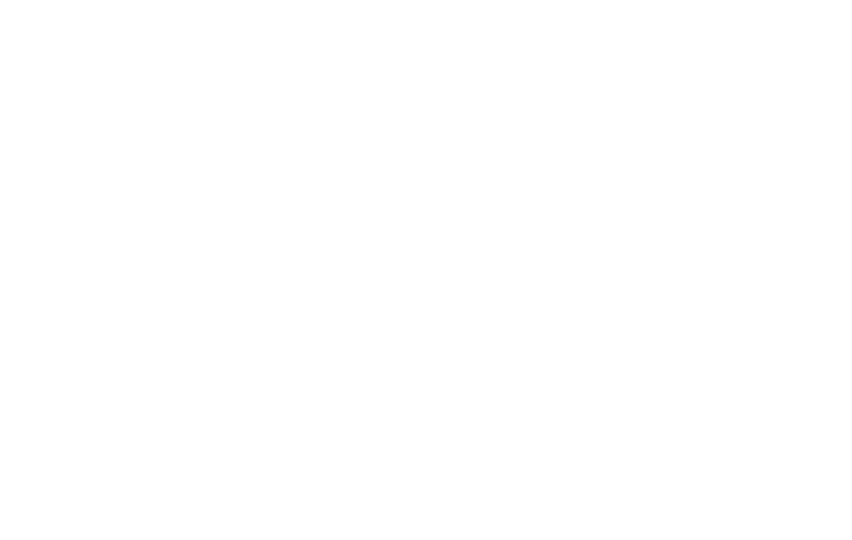
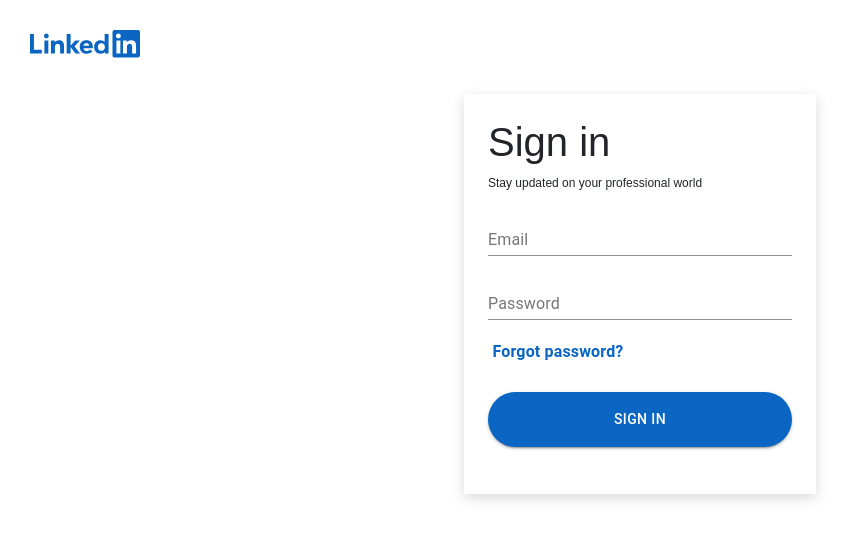
Before and after one commit to Mohammad79-nkv/linkdin, a React (Create React App) app: page /login in a window 1280 px wide. Shown: the top 540 px of the page, without its empty margins (0-852 px from the left). Built offline with nearby package versions, Linux system fonts and the light colour scheme.

Commit message:
sign in added

```diff
--- a/package.json
+++ b/package.json
@@ -13,6 +13,7 @@
     "bootstrap": "^5.1.3",
     "firebase": "^8.4.1",
     "firebase-tools": "^9.9.0",
+    "formik": "^2.2.9",
     "react": "^17.0.2",
     "react-dom": "^17.0.2",
     "react-redux": "^7.2.6",
@@ -22,7 +23,8 @@
     "redux-devtools-extension": "^2.13.9",
     "redux-thunk": "^2.4.1",
     "styled-components": "^5.3.3",
-    "web-vitals": "^1.1.2"
+    "web-vitals": "^1.1.2",
+    "yup": "^0.32.11"
   },
   "scripts": {
     "start": "react-scripts start",
--- a/src/App.js
+++ b/src/App.js
@@ -1,6 +1,7 @@
 import { Switch, Route } from "react-router-dom";
 import Home from "./components/Home.jsx";
 import Login from "./components/Login.jsx";
+import SignIn from "./components/SignIn.jsx";
 
 function App() {
   return (
@@ -12,6 +13,9 @@
         <Route exact path="/home">
           <Home />
         </Route>
+        <Route exact path="/login">
+          <SignIn />
+        </Route>
       </Switch>
     </div>
   );
--- a/src/components/Login.jsx
+++ b/src/components/Login.jsx
@@ -1,12 +1,12 @@
 import { useDispatch } from "react-redux";
-import { useHistory } from "react-router-dom";
+import { Link, useHistory } from "react-router-dom";
 import styled from "styled-components";
 import { signInGoogle } from "../store/user";
 
 const Login = () => {
   const dispatch = useDispatch();
   const history = useHistory();
-  const handleSignInWithGoogle =  async() => {
+  const handleSignInWithGoogle = async () => {
     await dispatch(signInGoogle());
     history.push("/home");
   };
@@ -19,7 +19,9 @@
         </a>
         <div>
           <Join>Join now</Join>
-          <SignIn>Sign in</SignIn>
+          <Link to="/login">
+            <SignIn>Sign in</SignIn>
+          </Link>
         </div>
       </Nav>
       <Section>
@@ -73,7 +75,7 @@
   }
 `;
 const SignIn = styled.a`
-  text-decoration: none;
+  text-decoration: none !important;
   box-shadow: inset 0 0 0 1px #0a66c2;
   color: #0a66c2;
   border-radius: 24px;
--- /dev/null
+++ b/src/components/SignIn.jsx
@@ -0,0 +1,155 @@
+import { Form, Formik, useFormik } from "formik";
+import styled from "styled-components";
+import FormControl from "./form/FormControl";
+import * as Yup from "yup";
+import { Button, makeStyles, Typography } from "@material-ui/core";
+
+const validationSchema = Yup.object({
+  email: Yup.string("Enter your email")
+    .email("Enter a valid email")
+    .required("Email is required"),
+  password: Yup.string("Enter your password")
+    .min(8, "Password should be of minimum 8 characters length")
+    .required("Password is required"),
+});
+const initialValues = {
+  email: "",
+  password: "",
+};
+const onSubmit = (values) => {
+  console.log(values);
+};
+
+const useStyles = makeStyles((theme) => ({
+  password: {
+    marginTop: theme.spacing(2),
+  },
+  forgatPassword : {
+    marginTop: theme.spacing(2),
+    color: "#0A66C2",
+    fontWeight: "bold",
+    // display: "inline",
+    width: '160px',
+    cursor: 'pointer',
+    transitionDuration: '100ms',
+    textAlign: 'center',
+    boxSizing:'border-box',
+    padding:'4px 8px',
+    marginLeft: '-10px',
+    borderRadius: '20px',
+    '&:hover' : {
+        textDecoration: 'underline',
+        backgroundColor: '#D0E8FF'
+    }
+  },
+  formBtn: {
+      marginTop: theme.spacing(3),
+      padding: '15px',
+      borderRadius: '40px',
+      backgroundColor: '#0A66C2',
+      fontWeight: '500',
+  }
+}));
+
+const SignIn = () => {
+  const classes = useStyles();
+  const formik = useFormik({ initialValues, validationSchema, onSubmit });
+  return (
+    <Container>
+      <Header>
+        <a>
+          <img src="/images/login-logo.svg" alt="header-logo" />
+        </a>
+      </Header>
+      <Content>
+        <HeaderContent>
+          <h1>Sign in</h1>
+          <p>Stay updated on your professional world</p>
+        </HeaderContent>
+        <FormContent>
+          <form onSubmit={formik.handleSubmit}>
+            <FormControl
+              control="input"
+              type="email"
+              id="email"
+              name="email"
+              label="Email"
+              value={formik.values.email}
+              onChange={formik.handleChange}
+              error={formik.touched.email && Boolean(formik.errors.email)}
+              helperText={formik.touched.email && formik.errors.email}
+            />
+            <FormControl
+              className={classes.password}
+              control="input"
+              type="password"
+              id="password"
+              name="password"
+              label="Password"
+              value={formik.values.password}
+              onChange={formik.handleChange}
+              error={formik.touched.password && Boolean(formik.errors.password)}
+              helperText={formik.touched.password && formik.errors.password}
+            />
+            <Typography className={classes.forgatPassword}>Forgot password?</Typography>
+            <Button
+              className={classes.formBtn}
+              color="primary"
+              variant="contained"
+              fullWidth
+              type="submit"
+
+            >
+              Sign in
+            </Button>
+          </form>
+        </FormContent>
+      </Content>
+    </Container>
+  );
+};
+
+const Container = styled.div`
+  height: 100vh;
+  width: 100%;
+`;
+const Header = styled.header`
+  img {
+    width: 110px;
+    height: 34px;
+    margin-top: 30px;
+    margin-left: 30px;
+  }
+`;
+const Content = styled.div`
+  width: 100%;
+  margin: 30px auto;
+  /* display:flex;
+    justify-content: center;
+    align-items: center; */
+  width: 352px;
+  height: 400px;
+  /* border:1px solid black; */
+  padding: 24px;
+  @media (min-width: 768px) {
+
+      box-shadow: 0 4px 12px rgb(0 0 0 / 15%);
+  }
+`;
+const HeaderContent = styled.div`
+  h1 {
+    font-weight: 500;
+  }
+  p {
+    font-size: 12px;
+  }
+`;
+const FormContent = styled.div`
+  form {
+
+  }
+  .form-btn {
+    margin-top: 20px;
+  }
+`;
+export default SignIn;
--- /dev/null
+++ b/src/components/form/FormControl.jsx
@@ -0,0 +1,13 @@
+import Input from "./Input";
+
+const FormControl = (props) => {
+    const {control, ...rest} = props;
+    switch (control){
+        case 'input':
+            return <Input {...rest}/>
+        default:
+            return null;
+    }
+}
+
+export default FormControl;
--- /dev/null
+++ b/src/components/form/Input.jsx
@@ -0,0 +1,26 @@
+import { TextField } from "@material-ui/core";
+import { Field } from "formik";
+import styled from "styled-components";
+
+const Input = (props) => {
+  const { name, label, value, onChange, error, helperText, type, className } = props;
+  return (
+    <FormControl>
+      <TextField
+        fullWidth
+        className={className}
+        type={type}
+        name={name}
+        label={label}
+        value={value}
+        onChange={onChange}
+        error={error}
+        helperText={helperText}
+      />
+    </FormControl>
+  );
+};
+
+const FormControl = styled.div``;
+
+export default Input;
```
Also changed, not shown: 1 other file (tests, documents, lock files or other folders).
